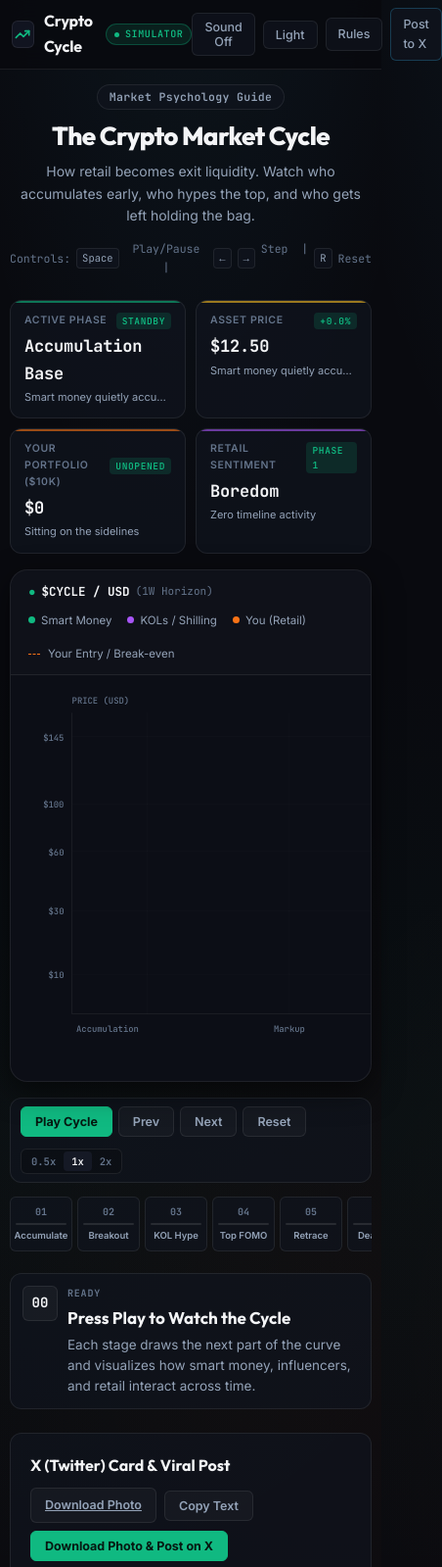
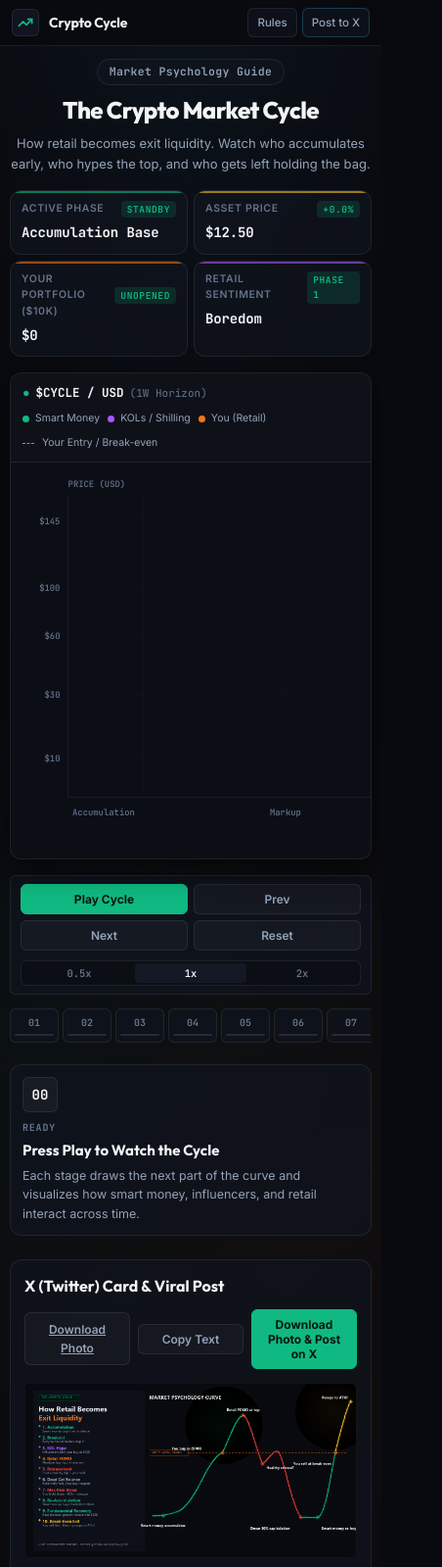
Before and after one commit to 327279/crypto-cycle, a website: page index.html in a window 390 px wide. Shown: the top 1599 px of the page at 98% size, 452 px wide, since content can reach past the window. Drawn offline with Linux system fonts and the light colour scheme.

Commit message:
feat: full mobile responsive + update all links to crypto-cycles.vercel.app

```diff
--- a/app.js
+++ b/app.js
@@ -713,7 +713,7 @@
     // 3. Open X compose intent with post text and URL
     const textarea = document.getElementById('xPostContent');
     const textToShare = textarea ? textarea.value :
-      "The crypto cycle in 5 steps:\n\n1. Smart money accumulates\n2. KOLs hype the top (you buy in)\n3. You hold down -90%\n4. You sell at break-even\n5. Coin pumps to new ATH without you\n\nHow to not be the exit liquidity:\nhttps://327279.github.io/crypto-cycle/";
+      "The crypto cycle in 5 steps:\n\n1. Smart money accumulates\n2. KOLs hype the top (you buy in)\n3. You hold down -90%\n4. You sell at break-even\n5. Coin pumps to new ATH without you\n\nHow to not be the exit liquidity:\nhttps://crypto-cycles.vercel.app";
 
     showToast('Photo downloaded! Attach it to your post on X.');
 
--- a/styles.css
+++ b/styles.css
@@ -1001,20 +1001,269 @@ footer a {
 }
 
 /* ===================================================================
-   Responsive Media Queries
+   Responsive Media Queries — Full Mobile-First System
    =================================================================== */
+
+/* Tablet: 768px */
+@media (max-width: 768px) {
+  .hud-grid {
+    grid-template-columns: 1fr 1fr;
+    gap: 8px;
+  }
+
+  .bento-grid {
+    grid-template-columns: 1fr;
+    gap: 12px;
+  }
+
+  .x-preview-container {
+    grid-template-columns: 1fr;
+    gap: 12px;
+  }
+
+  .x-studio-header {
+    flex-direction: column;
+    align-items: flex-start;
+  }
+
+  .x-actions-row {
+    width: 100%;
+    justify-content: stretch;
+  }
+
+  .x-actions-row .btn,
+  .x-actions-row a.btn {
+    flex: 1;
+    justify-content: center;
+    text-align: center;
+  }
+
+  .chart-header {
+    flex-direction: column;
+    align-items: flex-start;
+    gap: 8px;
+  }
+
+  .chart-legend {
+    gap: 10px;
+  }
+
+  .control-bar {
+    flex-direction: column;
+    align-items: stretch;
+    gap: 10px;
+  }
+
+  .btn-group {
+    width: 100%;
+    justify-content: stretch;
+  }
+
+  .btn-group .btn {
+    flex: 1;
+    justify-content: center;
+  }
+
+  .speed-selector {
+    justify-content: center;
+    width: 100%;
+  }
+
+  .speed-opt {
+    flex: 1;
+    text-align: center;
+  }
+
+  .narrative-card {
+    flex-direction: column;
+    gap: 10px;
+    padding: 14px;
+  }
+
+  .section-sub {
+    font-size: 13.5px;
+  }
+
+  .share-banner {
+    flex-direction: column;
+  }
+}
+
+/* Mobile: 640px */
 @media (max-width: 640px) {
   .top-nav {
     padding: 8px 12px;
+    gap: 8px;
   }
+
+  .brand-title {
+    font-size: 14px;
+  }
+
+  .badge-live {
+    display: none;
+  }
+
+  .nav-actions {
+    gap: 5px;
+  }
+
+  .nav-btn {
+    padding: 5px 9px;
+    font-size: 11.5px;
+  }
+
   .container {
-    padding: 14px 10px 50px;
+    padding: 12px 10px 60px;
   }
+
+  .hero {
+    margin-bottom: 16px;
+  }
+
+  .hero-tip {
+    display: none;
+  }
+
+  .hud-grid {
+    grid-template-columns: 1fr 1fr;
+    gap: 6px;
+  }
+
+  .hud-card {
+    padding: 10px 11px;
+  }
+
+  .hud-value {
+    font-size: 14px;
+  }
+
+  .hud-sub {
+    display: none;
+  }
+
+  .chart-wrapper {
+    border-radius: var(--radius-md);
+  }
+
+  .chart-header {
+    padding: 10px 12px;
+  }
+
+  .chart-legend {
+    flex-wrap: wrap;
+    gap: 8px;
+  }
+
+  .legend-item {
+    font-size: 10.5px;
+  }
+
+  .svg-container {
+    padding: 6px 6px 10px;
+  }
+
   .control-bar {
     padding: 8px 10px;
+    border-radius: var(--radius-sm);
   }
+
+  .btn {
+    font-size: 12px;
+    padding: 7px 10px;
+  }
+
+  .stepper-nav {
+    gap: 4px;
+  }
+
+  .step-pill {
+    min-width: 50px;
+    padding: 6px 4px;
+  }
+
+  .step-name {
+    display: none;
+  }
+
   .narrative-card {
+    flex-direction: column;
     padding: 12px;
-    gap: 10px;
+    gap: 8px;
+  }
+
+  .narrative-title {
+    font-size: 15px;
+  }
+
+  .narrative-desc {
+    font-size: 12.5px;
+  }
+
+  .section-heading {
+    font-size: 20px;
+  }
+
+  .bento-card {
+    padding: 14px;
+  }
+
+  .golden-rule-card {
+    padding: 16px 18px;
+  }
+
+  .golden-quote {
+    font-size: 15px;
+  }
+
+  .x-card-studio {
+    padding: 14px;
+  }
+
+  .x-image-mockup img {
+    border-radius: var(--radius-sm);
+  }
+
+  .x-post-text {
+    font-size: 12px;
+  }
+
+  .toast {
+    bottom: 12px;
+    right: 12px;
+    left: 12px;
+    text-align: center;
   }
 }
+
+/* Small mobile: 480px */
+@media (max-width: 480px) {
+  .hud-grid {
+    grid-template-columns: 1fr 1fr;
+  }
+
+  .nav-actions .nav-btn:nth-child(1),
+  .nav-actions .nav-btn:nth-child(2) {
+    display: none;
+  }
+
+  .hero-title {
+    font-size: 24px;
+  }
+
+  .hero-subtitle {
+    font-size: 13px;
+  }
+
+  .btn-group {
+    flex-wrap: wrap;
+  }
+
+  .btn-group .btn {
+    min-width: calc(50% - 3px);
+  }
+
+  .x-post-text {
+    rows: 8;
+  }
+}
```
Also changed, not shown: index.html (+4 -4 lines), 1 other file.
